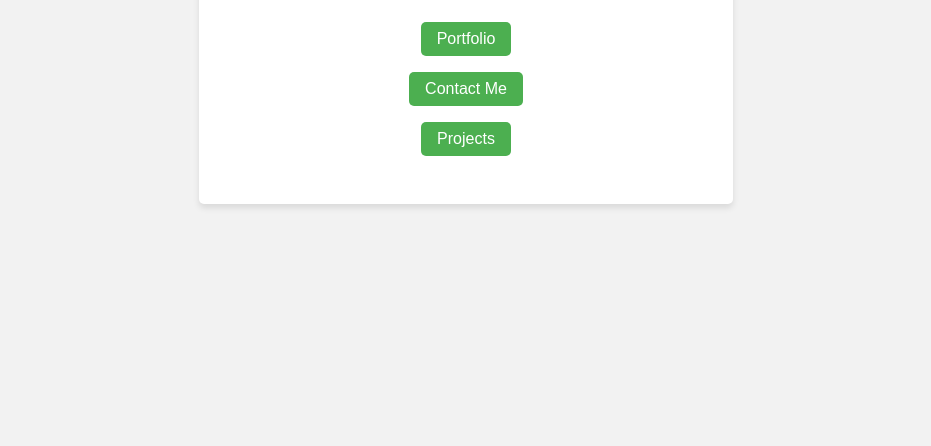
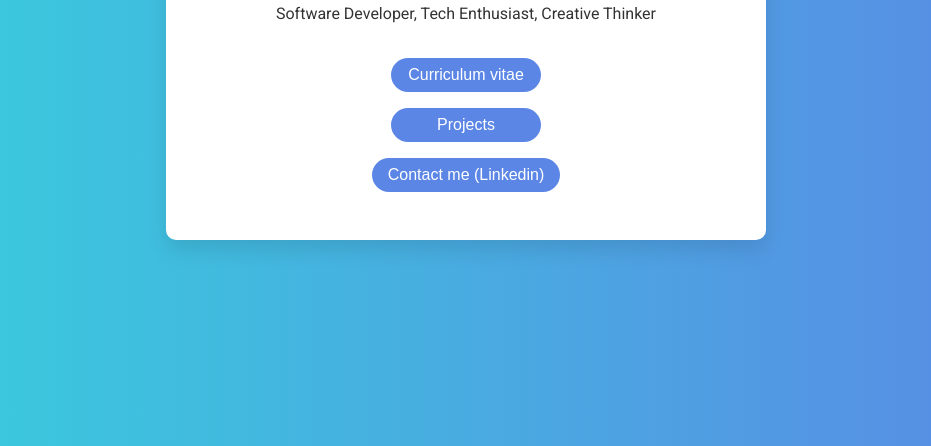
Before and after one commit to duwarakan/duwarakan.github.io, a plain HTML site: page index.html in a window 1280 px wide. Shown: the part 354-800 px from the top of the page, without its empty margins (174-1105 px from the left). Drawn offline with Linux system fonts and the light colour scheme.

Commit message:
UI changes

```diff
--- a/index.html
+++ b/index.html
@@ -4,9 +4,14 @@
     <meta charset="UTF-8">
     <meta name="viewport" content="width=device-width, initial-scale=1.0">
     <title>Welcome to Duwarakan's Page</title>
+    <link href="https://fonts.googleapis.com/css2?family=Roboto:wght@400;700&display=swap" rel="stylesheet">
     <style>
+      * {
+        box-sizing: border-box;
+      }
+
       body {
-        font-family: Arial, sans-serif;
+        font-family: 'Roboto', Arial, sans-serif;
         font-size: 16px;
         line-height: 1.5;
         color: #333;
@@ -15,45 +20,69 @@
         justify-content: center;
         align-items: center;
         height: 100vh;
-        background-color: #f2f2f2;
+        background: linear-gradient(to right, #36d1dc, #5b86e5);
       }
 
       .welcome-container {
+        max-width: 600px;
+        width: 90%;
         display: flex;
         flex-direction: column;
         align-items: center;
         background-color: white;
         padding: 2rem;
-        border-radius: 5px;
-        box-shadow: 0 4px 6px rgba(0, 0, 0, 0.1);
+        border-radius: 10px;
+        box-shadow: 0 10px 20px rgba(0, 0, 0, 0.1);
       }
 
       h1 {
         margin-bottom: 2rem;
+        color: #5b86e5;
+      }
+
+      p {
+        margin-bottom: 2rem;
+        text-align: center;
       }
 
       button {
-        background-color: #4CAF50;
+        background-color: #5b86e5;
         color: white;
         font-size: 1rem;
         padding: 0.5rem 1rem;
         border: none;
-        border-radius: 5px;
+        border-radius: 50px;
         cursor: pointer;
         margin-bottom: 1rem;
+        transition: all 0.3s ease;
+        min-width: 150px;
+        text-align: center;
       }
 
       button:hover {
-        background-color: #45a049;
+        background-color: #36d1dc;
+        transform: translateY(-2px);
       }
+
+      button:active {
+        transform: translateY(0);
+      }
+
     </style>
   </head>
   <body>
     <div class="welcome-container">
       <h1>Welcome to Duwarakan's Page</h1>
-      <button onclick="window.location.href='cv.html';">Portfolio</button>
-      <button onclick="window.location.href='contact.html';">Contact Me</button>
-      <button onclick="alert('Coming soon!');">Projects</button>
+      <p>Software Developer, Tech Enthusiast, Creative Thinker</p>
+      <button onclick="window.location.href='cv.html';">Curriculum vitae</button>
+      <a href="https://github.com/duwarakan" target="_blank">
+    <button>Projects</button>
+</a>
+
+      <a href="https://www.linkedin.com/in/duwarakan/" target="_blank">
+    <button>Contact me (Linkedin)</button>
+</a>
+
     </div>
   </body>
 </html>
```
Also changed, not shown: cv.html (+1 -1 lines).
